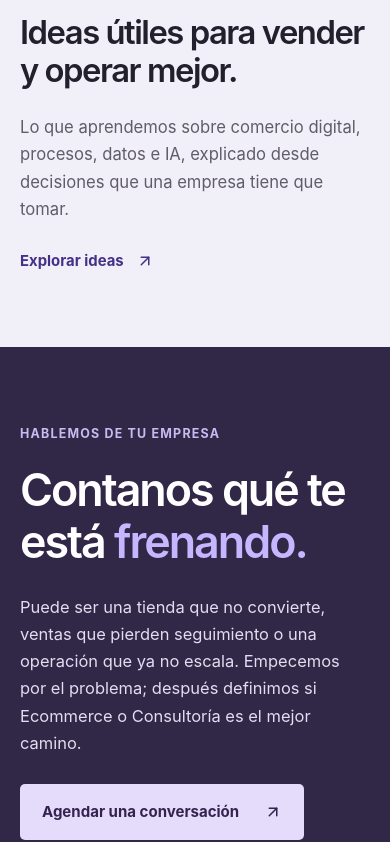
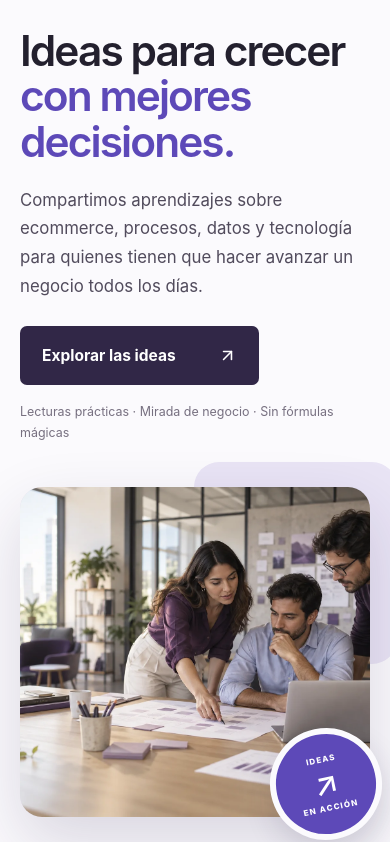
Before and after one commit to AlanTN13/webneoxps, a React (Vite) app: page / in a window 390 px wide. Shown: the part 4688-5530 px from the top of the page. Built offline with nearby package versions, Linux system fonts and the light colour scheme.

Commit message:
Strengthen NexOps Home editorial section

```diff
--- a/src/pages/HomePage.jsx
+++ b/src/pages/HomePage.jsx
@@ -53,7 +53,19 @@ export default function HomePage() {
       <div className={styles.methodRow}><div><span>01</span><strong>Entender</strong><p>Qué se pierde, dónde se traba y quién vive el problema.</p></div><div><span>02</span><strong>Priorizar</strong><p>Qué cambio tiene sentido ahora y qué puede esperar.</p></div><div><span>03</span><strong>Hacer</strong><p>Implementar con el equipo, no dejar un documento en un cajón.</p></div><div><span>04</span><strong>Mejorar</strong><p>Mirar el uso y los resultados para ajustar el trabajo.</p></div></div>
     </div></section>
 
-    <section className={styles.knowledge} aria-labelledby="knowledge-title"><div className={`${styles.shell} ${styles.knowledgeGrid}`}><div><span className={styles.eyebrow}>IDEAS QUE IMPULSAN</span><h2 id="knowledge-title">Ideas útiles para vender y operar mejor.</h2></div><div><p>Lo que aprendemos sobre comercio digital, procesos, datos e IA, explicado desde decisiones que una empresa tiene que tomar.</p><Link className={styles.inlineLink} to="/noticias">Explorar ideas <ArrowUpRight size={18} /></Link></div></div></section>
+    <section className={styles.knowledge} aria-labelledby="knowledge-title"><div className={`${styles.shell} ${styles.knowledgeGrid}`}>
+      <div className={styles.knowledgeCopy}>
+        <span className={styles.eyebrow}>IDEAS QUE IMPULSAN</span>
+        <h2 id="knowledge-title">Ideas para crecer <em>con mejores decisiones.</em></h2>
+        <p>Compartimos aprendizajes sobre ecommerce, procesos, datos y tecnología para quienes tienen que hacer avanzar un negocio todos los días.</p>
+        <Link className={styles.knowledgeAction} to="/noticias">Explorar las ideas <ArrowUpRight size={19} /></Link>
+        <span className={styles.knowledgeNote}>Lecturas prácticas · Mirada de negocio · Sin fórmulas mágicas</span>
+      </div>
+      <div className={styles.knowledgeVisual}>
+        <img src="/assets/nexops-implementation-editorial.webp" alt="Imagen editorial ilustrativa de un equipo analizando información de negocio" loading="lazy" />
+        <div className={styles.knowledgeStamp} aria-hidden="true"><span>IDEAS</span><strong>↗</strong><span>EN ACCIÓN</span></div>
+      </div>
+    </div></section>
     <section className={styles.contact} id="contacto"><div className={`${styles.shell} ${styles.contactGrid}`}><div><span className={styles.eyebrow}>HABLEMOS DE TU EMPRESA</span><h2>Contanos qué te está <em>frenando.</em></h2></div><div><p>Puede ser una tienda que no convierte, ventas que pierden seguimiento o una operación que ya no escala. Empecemos por el problema; después definimos si Ecommerce o Consultoría es el mejor camino.</p><a className={styles.primary} href={CALENDLY_LINK} target="_blank" rel="noreferrer">Agendar una conversación <ArrowUpRight size={18} /></a></div></div></section>
   </div></Layout>;
 }
--- a/src/pages/HomePage.module.css
+++ b/src/pages/HomePage.module.css
@@ -268,6 +268,23 @@
 .methodRow strong { display: block; margin-top: 20px; font-size: 1.25rem; font-weight: 650; }
 .methodRow p { margin-top: 6px; color: var(--muted); font-size: .91rem; }
 .knowledge { padding-block: 64px; }
+.knowledge { overflow: hidden; padding-block: clamp(88px, 9vw, 140px); background: #fbfafd; }
+.knowledgeGrid { grid-template-columns: minmax(0, .94fr) minmax(0, 1.06fr); gap: clamp(42px, 6vw, 90px); }
+.knowledgeCopy { position: relative; z-index: 1; }
+.knowledge .eyebrow { margin-bottom: 26px; }
+.knowledge h2 { max-width: 620px; font-size: clamp(2.8rem, 4.55vw, 4.8rem); line-height: 1.08; }
+.knowledge h2 em { color: var(--violet); }
+.knowledgeCopy > p { max-width: 520px; margin-top: 27px; color: #514b5c; font-size: clamp(1.05rem, 1.3vw, 1.16rem); line-height: 1.7; }
+.knowledgeAction { display: inline-flex; align-items: center; justify-content: space-between; gap: 42px; min-height: 59px; margin-top: 37px; padding: 16px 22px; border-radius: 7px; background: var(--violet-dark); color: #fff; font-size: .97rem; font-weight: 690; transition: transform .18s, background .18s; }
+.knowledgeAction:hover { transform: translateY(-2px); background: #493a6a; }
+.knowledgeNote { display: block; margin-top: 17px; color: #777080; font-size: .78rem; }
+.knowledgeVisual { position: relative; min-width: 0; aspect-ratio: 1.15; border-radius: 22px; background: #e5dfee; }
+.knowledgeVisual::before { position: absolute; z-index: 0; top: -25px; right: -27px; width: 58%; height: 61%; border-radius: 25px; background: #e9e4f5; content: ""; }
+.knowledgeVisual img { position: relative; display: block; width: 100%; height: 100%; border-radius: 22px; object-fit: cover; object-position: 55% center; box-shadow: 0 26px 65px rgba(42, 31, 73, .16); }
+.knowledgeStamp { position: absolute; right: -24px; bottom: -31px; display: flex; flex-direction: column; align-items: center; justify-content: center; width: 146px; height: 146px; border: 8px solid #fbfafd; border-radius: 50%; background: #5d49b8; color: #fff; box-shadow: 0 15px 30px rgba(43, 31, 76, .15); transform: rotate(-12deg); }
+.knowledgeStamp span { font-size: .64rem; font-weight: 800; letter-spacing: .15em; }
+.knowledgeStamp strong { font-size: 2.55rem; line-height: 1.12; font-weight: 500; }
+.knowledge a:focus-visible { outline: 3px solid #7259cc; outline-offset: 5px; }
 .contact { padding-block: 78px 85px; }
 @media (max-width: 800px) {
   .heroVisual { height: 440px; min-height: 0; }
@@ -279,6 +296,8 @@
   .authorityExamples { grid-template-columns: 1fr; gap: 15px; }
   .clientLine { grid-template-columns: 1fr; gap: 14px; }
   .methodRow { grid-template-columns: repeat(2, 1fr); }
+  .knowledgeGrid { grid-template-columns: 1fr; gap: 44px; }
+  .knowledgeVisual { max-width: 640px; aspect-ratio: 1.48; }
 }
 @media (max-width: 520px) {
   .hero h1 { font-size: clamp(2.8rem, 10.3vw, 3.7rem); }
@@ -287,4 +306,12 @@
   .methodRow { grid-template-columns: 1fr; gap: 21px; }
   .methodRow strong { margin-top: 9px; }
   .hero .primary { width: auto; }
+  .knowledge { padding-block: 75px 90px; }
+  .knowledge h2 { font-size: clamp(2.65rem, 10vw, 3.55rem); }
+  .knowledgeCopy > p { margin-top: 21px; }
+  .knowledgeAction { margin-top: 26px; }
+  .knowledgeVisual { aspect-ratio: 1.06; }
+  .knowledgeStamp { right: -12px; bottom: -23px; width: 112px; height: 112px; border-width: 6px; }
+  .knowledgeStamp strong { font-size: 2rem; }
+  .knowledgeStamp span { font-size: .5rem; }
 }
```
Also changed, not shown: 1 other file (tests, documents, lock files or other folders).
